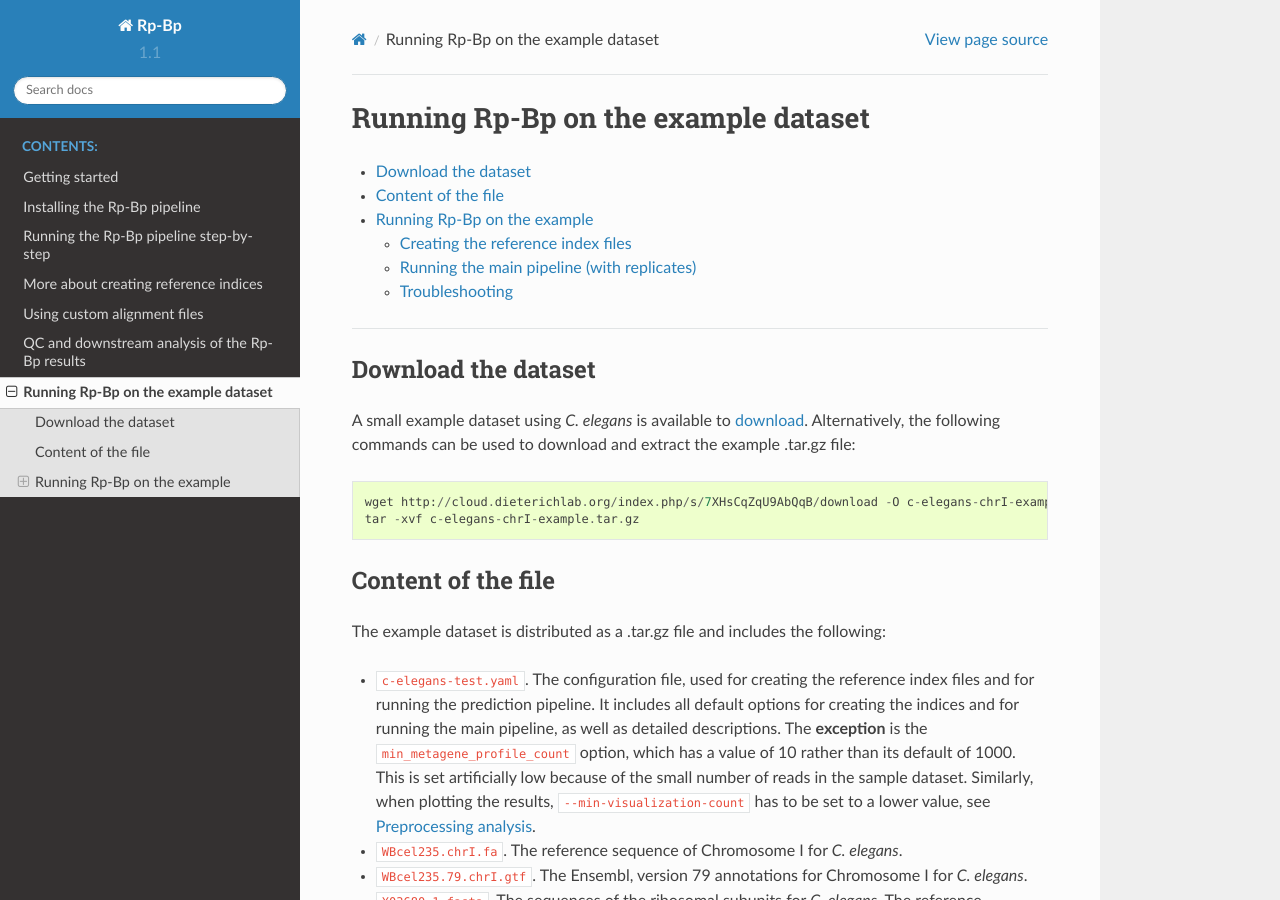
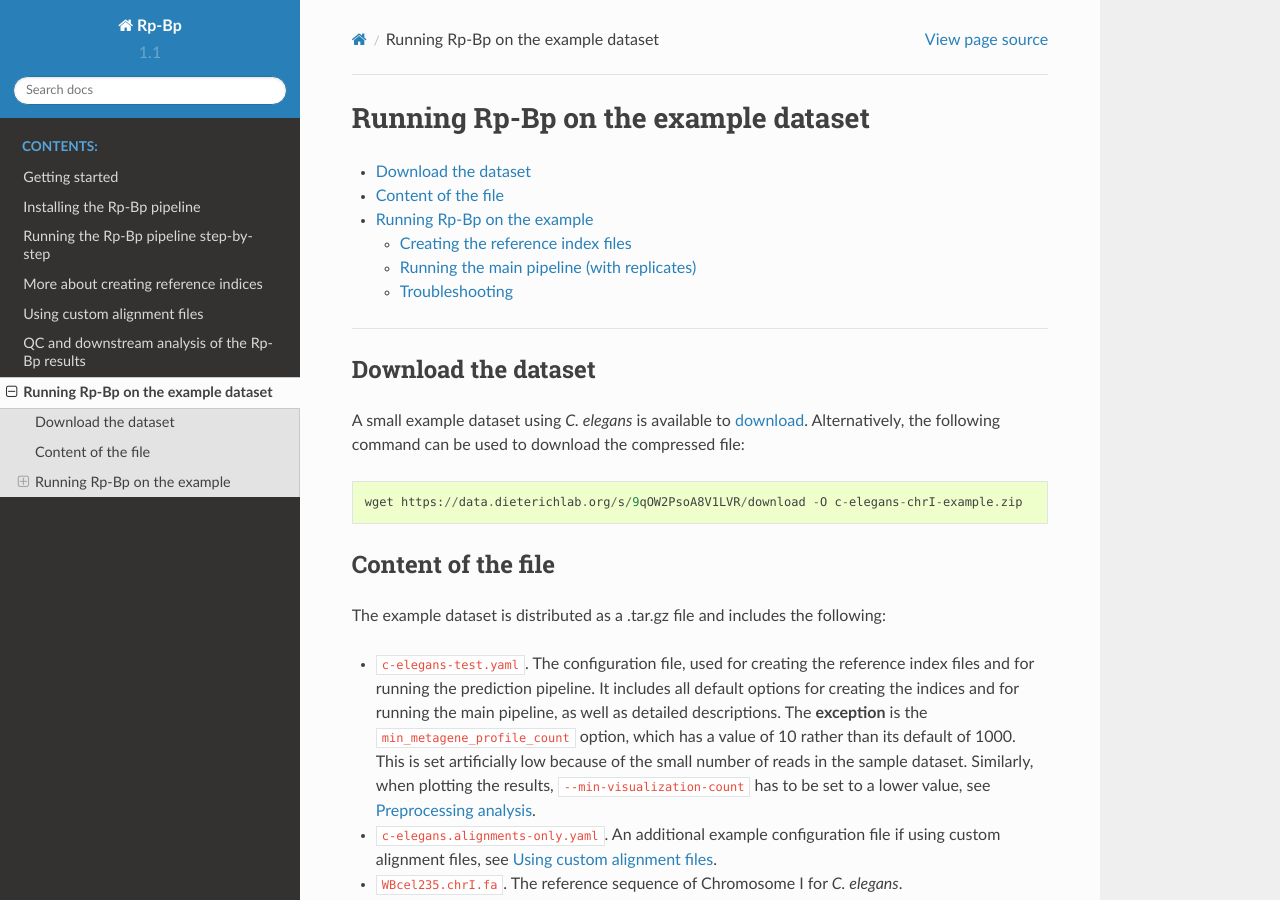
Before and after one commit to dieterich-lab/rp-bp, a Sphinx documentation site: the page built from docs/running-example.md, in a window 1280 px wide and 900 px high. Built offline with Sphinx 7.4.7 and the Read the Docs theme 2.0.0, drawn with Linux system fonts in a browser that asks for light colours.

Commit message:
UPD docs/example, RM unused option

````diff
--- a/docs/running-example.md
+++ b/docs/running-example.md
@@ -16,12 +16,11 @@
 
 ## Download the dataset
 
-A small example dataset using _C. elegans_ is available to [download](http://cloud.dieterichlab.org/index.php/s/7XHsCqZqU9AbQqB/download). Alternatively, the
-following commands can be used to download and extract the example .tar.gz file:
+A small example dataset using _C. elegans_ is available to [download](https://data.dieterichlab.org/s/9qOW2PsoA8V1LVR/download). Alternatively, the
+following command can be used to download the compressed file:
 
 ```
-wget http://cloud.dieterichlab.org/index.php/s/7XHsCqZqU9AbQqB/download -O c-elegans-chrI-example.tar.gz
-tar -xvf c-elegans-chrI-example.tar.gz
+wget https://data.dieterichlab.org/s/9qOW2PsoA8V1LVR/download -O c-elegans-chrI-example.zip
 ```
 
 <a id="example-dataset-files"></a>
@@ -32,6 +31,7 @@ The example dataset is distributed as a .tar.gz file and includes the following:
 
 * `c-elegans-test.yaml`. The configuration file, used for creating the reference index files and for running the prediction pipeline. It includes all default options for creating the indices and for running the main pipeline, as well as detailed descriptions.
 The **exception** is the `min_metagene_profile_count` option, which has a value of 10 rather than its default of 1000. This is set artificially low because of the small number of reads in the sample dataset. Similarly, when plotting the results, `--min-visualization-count` has to be set to a lower value, see [Preprocessing analysis](analysis-scripts.html#preprocessing-report).
+* `c-elegans.alignments-only.yaml`. An additional example configuration file if using custom alignment files, see [Using custom alignment files](custom-alignment-files.html#custom-example).
 * `WBcel235.chrI.fa`. The reference sequence of Chromosome I for _C. elegans_.
 * `WBcel235.79.chrI.gtf`. The Ensembl, version 79 annotations for Chromosome I for _C. elegans_.
 * `X03680_1.fasta`. The sequences of the ribosomal subunits for _C. elegans_. The reference accession is X03680.1.
````
Also changed, not shown: CHANGELOG.md (+4 -0 lines), docs/custom-alignment-files.md (+4 -6 lines), docs/usage-instructions.md (+0 -2 lines), 1 other file.
